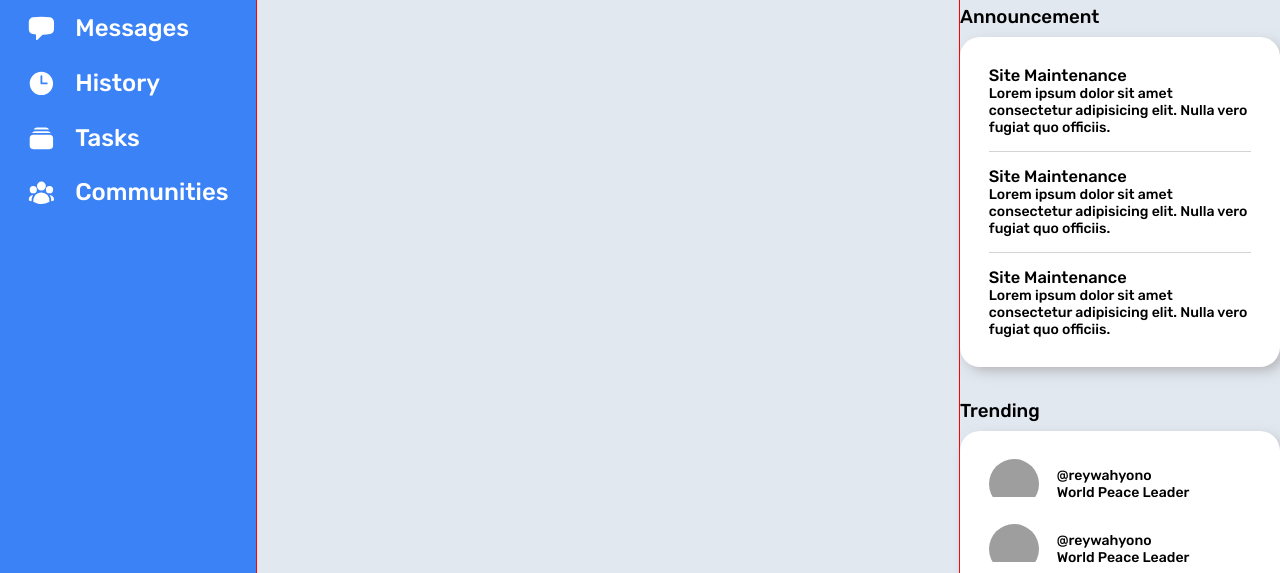
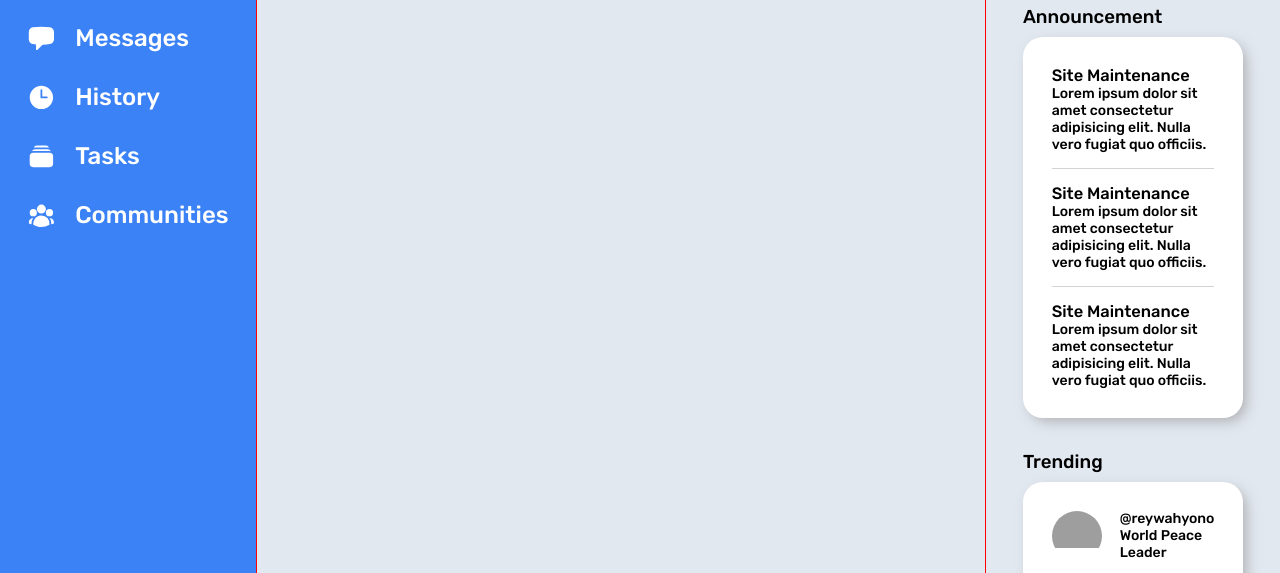
Before and after one commit to Moussack/odin-admin-dashboard, a plain HTML site: page index.html in a window 1280 px wide. Shown: the part 203-776 px from the top of the page. Drawn offline with Linux system fonts and the light colour scheme; grey boxes are pictures that could not be loaded.

Commit message:
make announcment area responsive by using fr instead of rem

```diff
--- a/css/mainContent.css
+++ b/css/mainContent.css
@@ -23,8 +23,9 @@
 .accouncement {
    display: grid;
    grid-template-rows: 40px 1fr;
-   grid-template-columns: 20rem;
+   grid-template-columns: 1fr;
    justify-content: center;
+   margin: 0 2.3rem;
 }
 
 .title {
```
